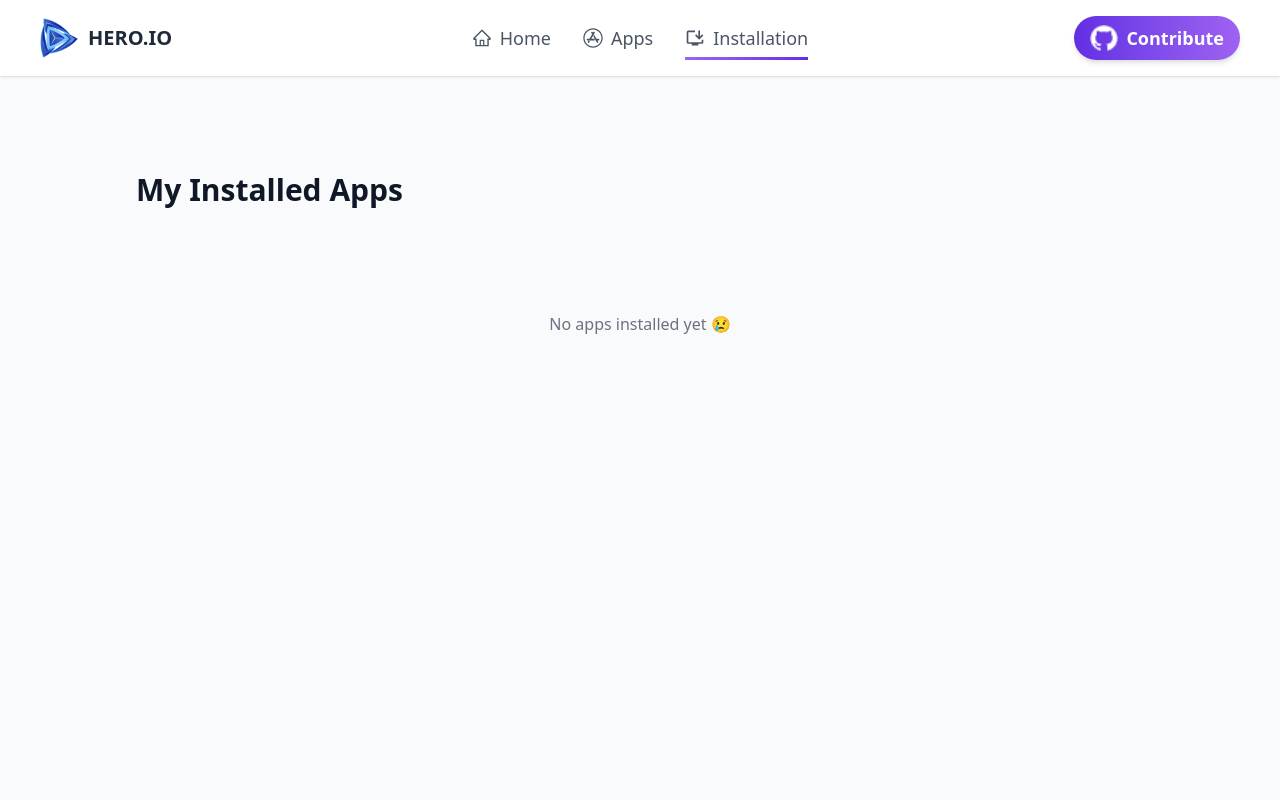
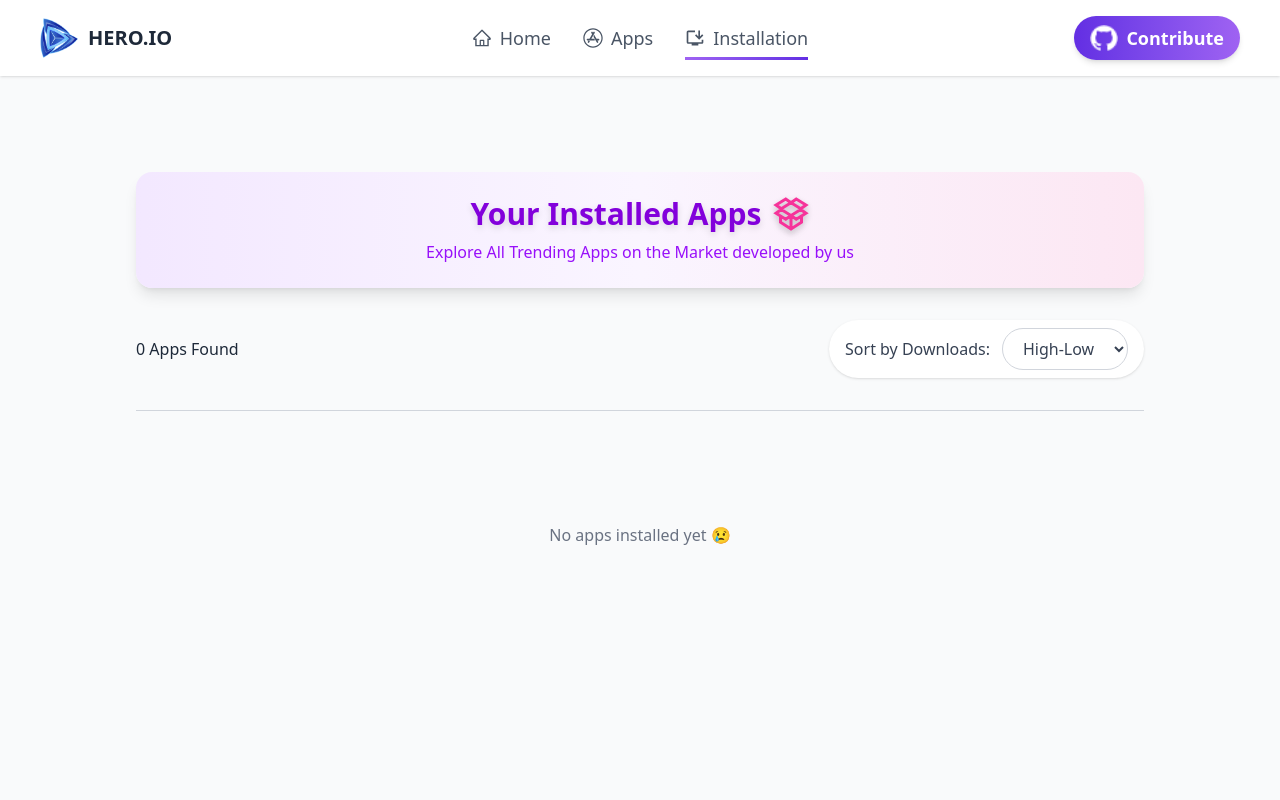
Before and after one commit to abdurrahman253/Hero-Apps, a React (Vite) app: page /installation in a window 1280 px wide. Shown: the top 800 px of the page. Built offline with nearby package versions, Linux system fonts and the light colour scheme.

Commit message:
Installation.jsx updated

```diff
--- a/src/Components/AppCard.jsx
+++ b/src/Components/AppCard.jsx
@@ -24,7 +24,7 @@ const AppCard = ({ app }) => {
       {/* Title */}
       <h3 className="text-lg font-semibold text-gray-800 truncate">{title}</h3>
 
-      {/* Info Row */}
+      {/* Info */}
       <div className="flex justify-between items-center text-gray-600 text-sm mt-auto">
         <div className="flex items-center gap-1">
           <FiDownload className="text-[#9F62F2]" />
--- a/src/Components/Footer.jsx
+++ b/src/Components/Footer.jsx
@@ -66,7 +66,7 @@ const Footer = () => {
 
   </div>
 
-  {/* --- Copyright --- */}
+  {/* Copyright  */}
   <div className="text-center text-sm text-gray-500 py-4 border-t border-gray-300">
     © {new Date().getFullYear()} HERO.IO — All rights reserved.
   </div>
--- a/src/Pages/AppDetails.jsx
+++ b/src/Pages/AppDetails.jsx
@@ -37,7 +37,7 @@ const AppDetails = () => {
     }
   };
 
-  // Prepare chart data in 5→1 star order
+
   const chartData = [5,4,3,2,1].map(star => {
     const rating = app.ratings.find(r => r.name.startsWith(star.toString())) || { count: 0 };
     return { star, count: rating.count };
--- a/src/Pages/Apps.jsx
+++ b/src/Pages/Apps.jsx
@@ -6,20 +6,20 @@ import Spinner from "./Spinner";
 const Apps = () => {
   const { apps, loading, error } = useApps();
   const [search, setSearch] = useState("");
-  const [searchLoading, setSearchLoading] = useState(false); // 🔹 new state for search spinner
+  const [searchLoading, setSearchLoading] = useState(false);
   const [searchedApps, setSearchedApps] = useState([]);
 
-  // 🔹 Handle search with delay to simulate loading
+
   useEffect(() => {
-    setSearchLoading(true); // show spinner
+    setSearchLoading(true);
     const delay = setTimeout(() => {
       const term = search.trim().toLowerCase();
       const filtered = term
         ? apps.filter((app) => app.title.toLowerCase().includes(term))
         : apps;
       setSearchedApps(filtered);
-      setSearchLoading(false); // hide spinner after filtering
-    }, 700); // small delay to feel like searching
+      setSearchLoading(false);
+    }, 700);
 
     return () => clearTimeout(delay);
   }, [search, apps]);
--- a/src/Pages/Installation.jsx
+++ b/src/Pages/Installation.jsx
@@ -2,15 +2,15 @@ import React, { useState, useEffect } from "react";
 import { getInstalledApps, removeInstalledApp } from "../Utils/localStorage";
 import { toast } from "react-hot-toast";
 import Spinner from "./Spinner";
+import { GrInstall } from "react-icons/gr";
 
 const Installation = () => {
   const [installedApps, setInstalledApps] = useState([]);
   const [loading, setLoading] = useState(true);
+  const [sortOrder, setSortOrder] = useState("high-low");
 
   useEffect(() => {
     setLoading(true);
-
-    // simulate loading for UX smoothness (optional)
     setTimeout(() => {
       const apps = getInstalledApps();
       setInstalledApps(apps);
@@ -24,25 +24,70 @@ const Installation = () => {
     toast.success(`${title} uninstalled successfully!`);
   };
 
+  // Sort apps based on downloads
+  const sortedApps = [...installedApps].sort((a, b) => {
+    if (sortOrder === "high-low") return b.downloads - a.downloads;
+    else return a.downloads - b.downloads;
+  });
+
   return (
-    <div className="min-h-screen py-12 px-6 md:px-12 space-y-6">
-      {/* ✅ Title stays always visible */}
-      <h1 className="text-3xl font-bold text-gray-900 mb-6">
-        My Installed Apps
-      </h1>
+    <div className="min-h-screen py-12 px-6 md:px-12 space-y-8">
+  {/* Top Header */}
+<div className="flex flex-col items-center justify-center text-center py-6 px-6
+                bg-gradient-to-r from-purple-100 via-purple-50 to-pink-100 rounded-2xl shadow-lg">
+  <div className="flex items-center gap-3 text-purple-700 text-2xl lg:text-3xl font-extrabold
+                  drop-shadow-md">
+    <span>Your Installed Apps</span>
+    <GrInstall className="text-4xl text-pink-500 drop-shadow-md" />
+  </div>
+  <p className="text-purple-600 text-sm md:text-base mt-2 max-w-md">
+    Explore All Trending Apps on the Market developed by us
+  </p>
+</div>
 
-      {/* 🔹 Conditional rendering only for app cards */}
+
+
+      {/* Filters Row */}
+      <div className="flex flex-col md:flex-row justify-between items-center gap-4">
+        <div className="text-gray-800 font-medium">
+          {installedApps.length} Apps Found
+        </div>
+
+       <div className="flex items-center gap-3 bg-white rounded-full shadow-sm px-4 py-2">
+  <label htmlFor="sort" className="text-gray-700 font-medium whitespace-nowrap">
+    Sort by Downloads:
+  </label>
+  <select
+    id="sort"
+    value={sortOrder}
+    onChange={(e) => setSortOrder(e.target.value)}
+    className="border border-gray-300 rounded-full px-4 py-2 text-gray-700
+               focus:outline-none focus:ring-2 focus:ring-purple-400
+               focus:border-transparent transition-all duration-200
+               bg-white hover:shadow-sm"
+  >
+    <option value="high-low">High-Low</option>
+    <option value="low-high">Low-High</option>
+  </select>
+</div>
+
+      </div>
+
+
+      <hr className="border-gray-300" />
+
+      {/* Apps Grid */}
       {loading ? (
         <div className="flex justify-center items-center py-20">
           <Spinner />
         </div>
-      ) : installedApps.length === 0 ? (
+      ) : sortedApps.length === 0 ? (
         <p className="text-center py-20 text-gray-500">
           No apps installed yet 😢
         </p>
       ) : (
         <div className="grid grid-cols-1 sm:grid-cols-2 lg:grid-cols-3 gap-6">
-          {installedApps.map((app) => (
+          {sortedApps.map((app) => (
             <div
               key={app.id}
               className="bg-white rounded-3xl shadow-md p-6 flex flex-col items-center space-y-4 hover:shadow-lg transition-shadow duration-300"
@@ -56,6 +101,9 @@ const Installation = () => {
                 {app.title}
               </h2>
               <p className="text-gray-500">{app.companyName}</p>
+              <p className="text-gray-600 font-medium">
+                Downloads: {app.downloads.toLocaleString()}
+              </p>
               <button
                 onClick={() => handleUninstall(app.id, app.title)}
                 className="px-5 py-2 bg-red-500 text-white rounded-full hover:bg-red-600 transition"
--- a/src/Pages/States.jsx
+++ b/src/Pages/States.jsx
@@ -33,7 +33,7 @@ const States = () => {
     </div>
 
   </div>
-</div>
+  </div>
 
 
 
--- a/src/Pages/Wishlist.jsx
+++ /dev/null
@@ -1,11 +0,0 @@
-import React from 'react';
-
-const Wishlist = () => {
-    return (
-        <div>
-            <h2>I am wish list</h2>
-        </div>
-    );
-};
-
-export default Wishlist;
```
